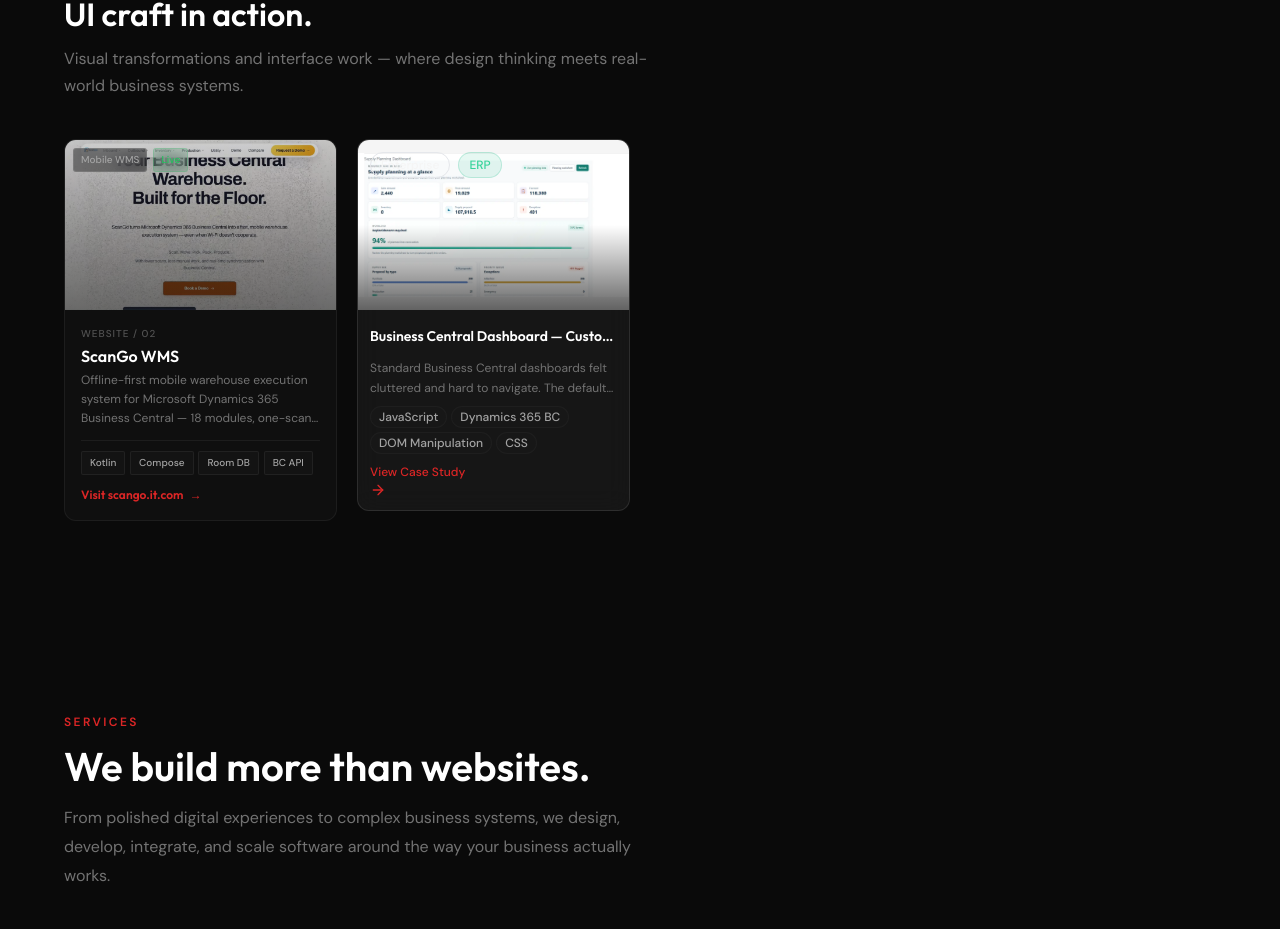
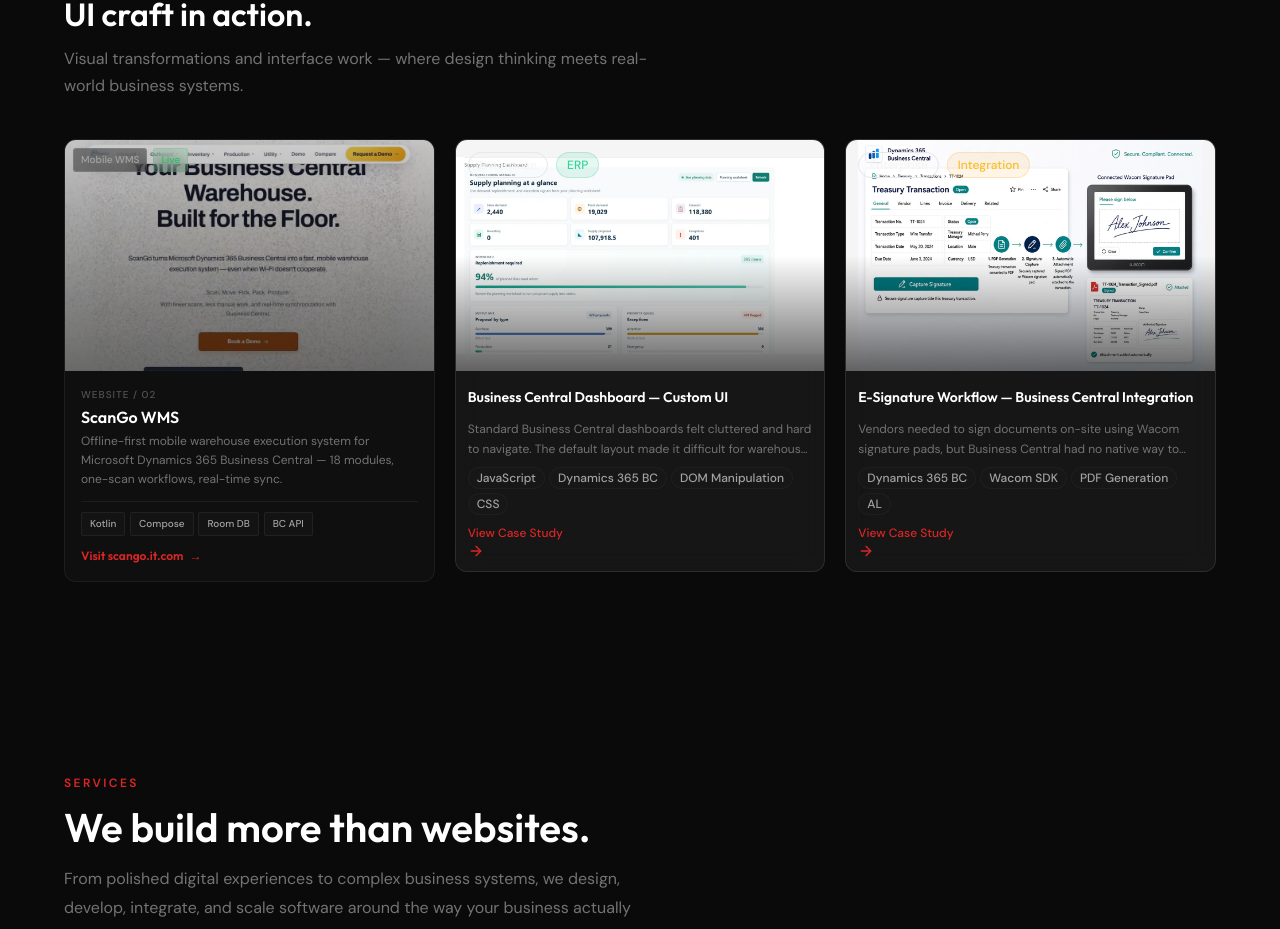
Before and after one commit to Padha06/portfolio, a Next.js app: page / in a window 1280 px wide. Shown: the part 2226-3155 px from the top of the page. Built offline with nearby package versions, Linux system fonts and the light colour scheme; grey boxes are pictures that could not be loaded.

Commit message:
Add E-Signature card, 3-column artwork grid

```diff
--- a/components/Artwork.tsx
+++ b/components/Artwork.tsx
@@ -20,6 +20,22 @@
       { value: '40%', label: 'Faster data access' },
       { value: '100%', label: 'Client satisfaction' },
       { value: '0', label: 'Dependencies added' },
+    ],
+  },
+  {
+    title: 'E-Signature Workflow — Business Central Integration',
+    clientType: 'Enterprise' as const,
+    domain: 'Integration' as const,
+    challenge:
+      'Vendors needed to sign documents on-site using Wacom signature pads, but Business Central had no native way to capture, embed, and attach signatures to purchase documents in real time.',
+    solution:
+      'Built a seamless e-signature pipeline — one click generates a PDF from Business Central, the vendor signs on a Wacom pad, and the signed PDF plus a signature image are automatically attached to the document and saved in the media section.',
+    staticImage: '/videos/esign-poster.jpg',
+    techStack: ['Dynamics 365 BC', 'Wacom SDK', 'PDF Generation', 'AL'],
+    results: [
+      { value: '100%', label: 'Paperless signing' },
+      { value: '0', label: 'Manual uploads' },
+      { value: '< 5s', label: 'Capture to attach' },
     ],
   },
 ]
--- a/styles/globals.css
+++ b/styles/globals.css
@@ -1864,7 +1864,7 @@
 
 @media (min-width: 1024px) {
   .aw-grid {
-    grid-template-columns: repeat(4, 1fr);
+    grid-template-columns: repeat(3, 1fr);
   }
 }
 
```
Also changed, not shown: public/videos/esign-poster.jpg (added).
